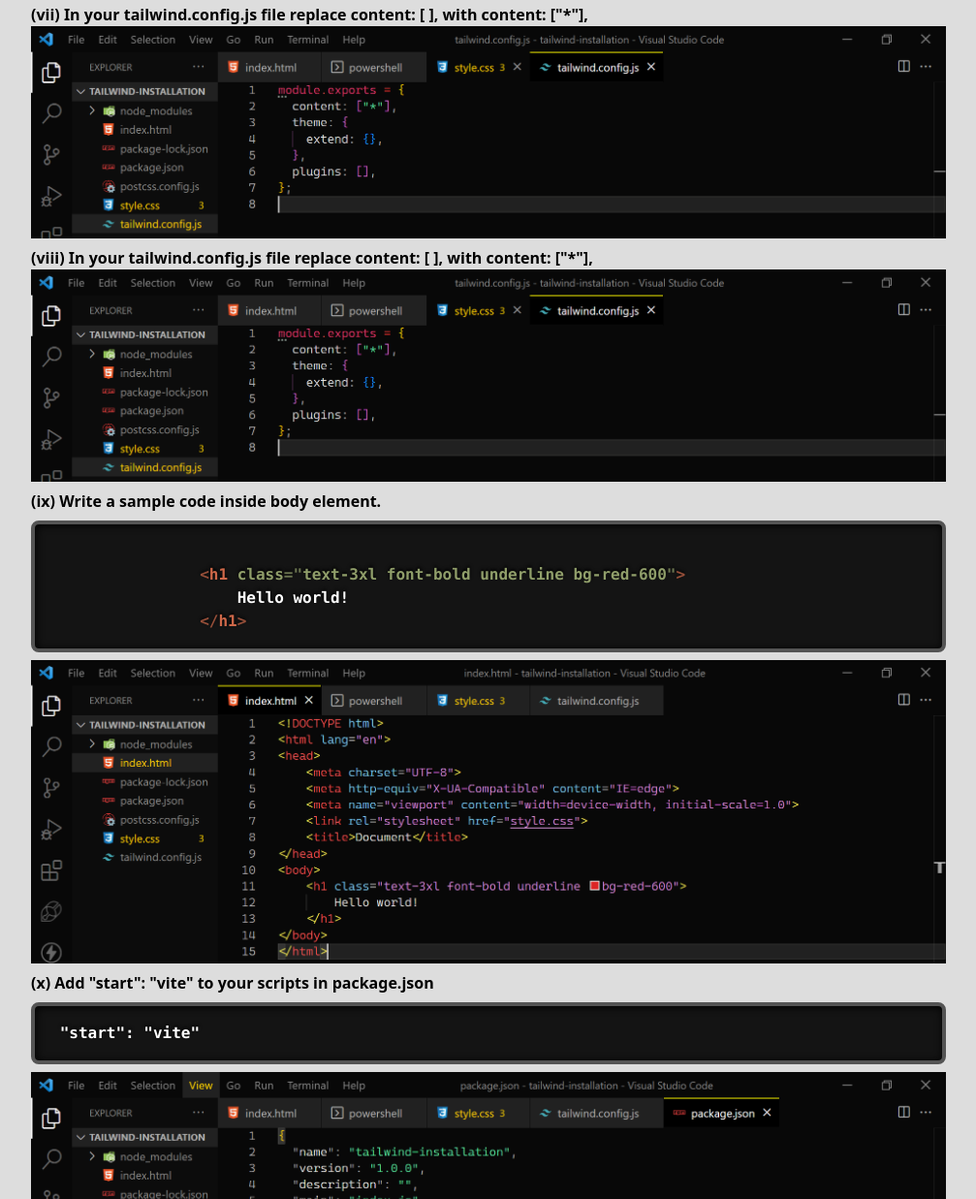
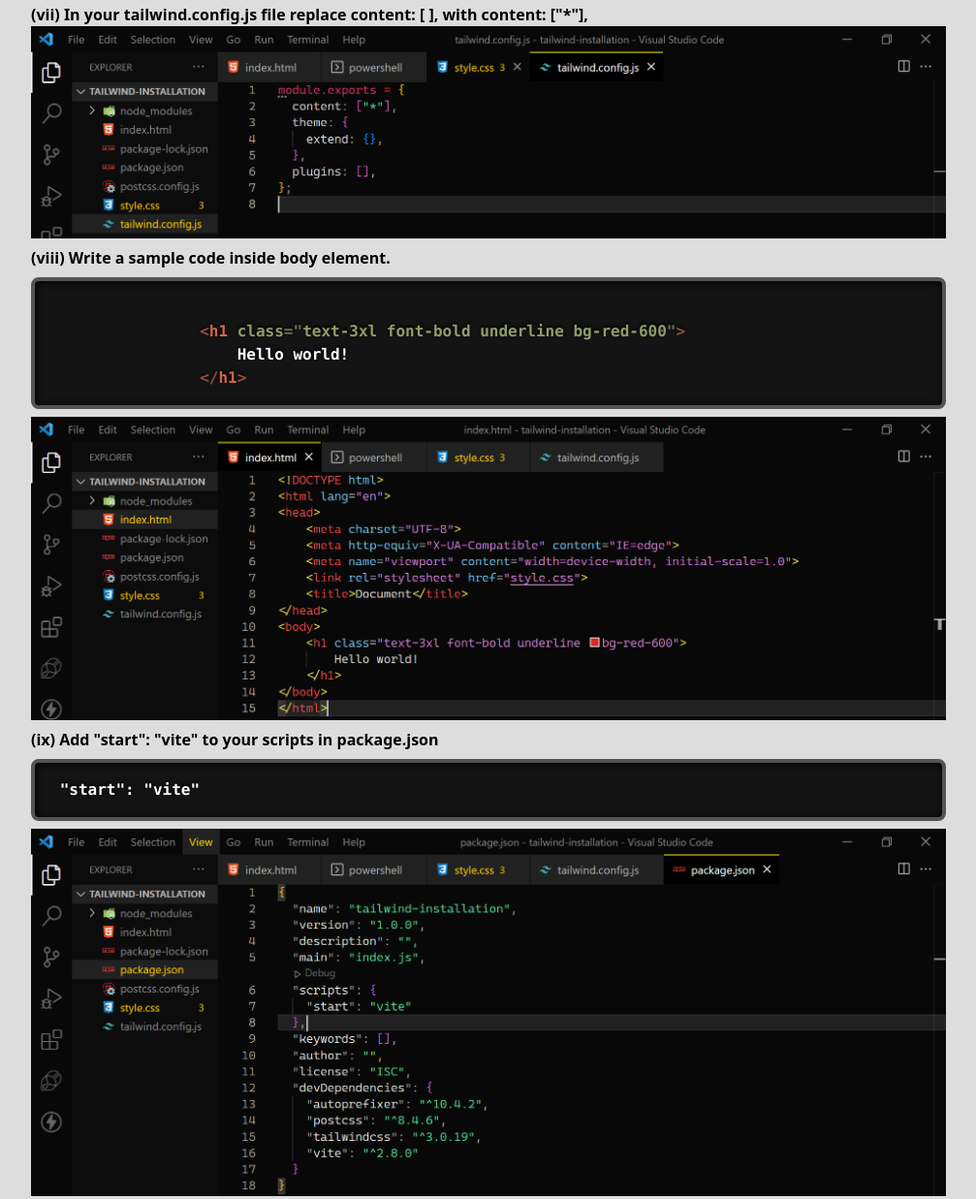
Before and after one commit to rohit-kumaar/tailwind-css-documentation, a website built with Vite: page index.html in a window 1280 px wide. Shown: the part 3086-4323 px from the top of the page at 97% size, without its empty margins (160-1167 px from the left). Built offline with nearby package versions, Linux system fonts and the light colour scheme.

Commit message:
remove one repeted content

```diff
--- a/index.html
+++ b/index.html
@@ -102,13 +102,10 @@
                 </span>
             </li>
 
-            <li class="font-semibold ml-12 my-2 ">(viii) <span class="font-bold">
-                    In your tailwind.config.js file replace content: [ ], with content: ["*"],
-                    <img src="Images/content-replace.PNG" alt="">
-                </span>
-            </li>
 
-            <li class="font-semibold ml-12 my-2 ">(ix) <span class="font-bold">Write a sample code inside body element.
+
+            <li class="font-semibold ml-12 my-2 ">(viii) <span class="font-bold">Write a sample code inside body
+                    element.
                     <pre class="language-html "><code>
                 &lt;h1 class="text-3xl font-bold underline bg-red-600"&gt;
                     Hello world!
@@ -117,21 +114,21 @@
                 </span>
             </li>
 
-            <li class="font-semibold ml-12 my-2 ">(x) <span class="font-bold">Add "start": "vite" to your scripts in
+            <li class="font-semibold ml-12 my-2 ">(ix) <span class="font-bold">Add "start": "vite" to your scripts in
                     package.json
                     <pre class="language-html "><code> "start": "vite"</code></pre>
                     <img src="Images/package-json.PNG" alt="">
                 </span>
             </li>
 
-            <li class="font-semibold ml-12 my-2 ">(xi) <span class="font-bold">
+            <li class="font-semibold ml-12 my-2 ">(x) <span class="font-bold">
                     Run npm start command to start a dev server
                     <pre class="language-html "><code> npm start</code></pre>
                     <img src="Images/npm-start.PNG" alt="">
                 </span>
             </li>
 
-            <li class="font-semibold ml-12 my-2 ">(xii) <span class="font-bold">
+            <li class="font-semibold ml-12 my-2 ">(xi) <span class="font-bold">
                     Install Tailwind CSS IntelliSense
                     <img src="Images/tailwind-intelliSense.PNG" alt="">
                 </span>
```
